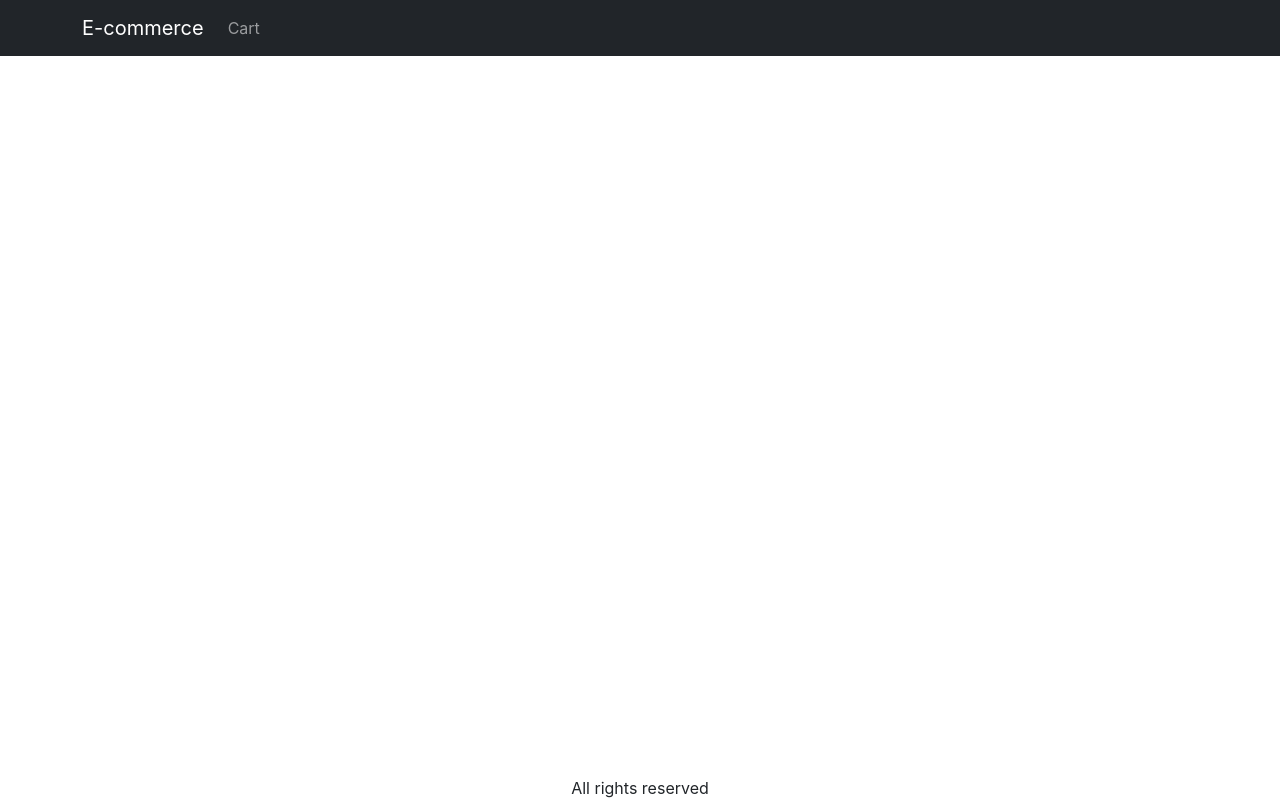
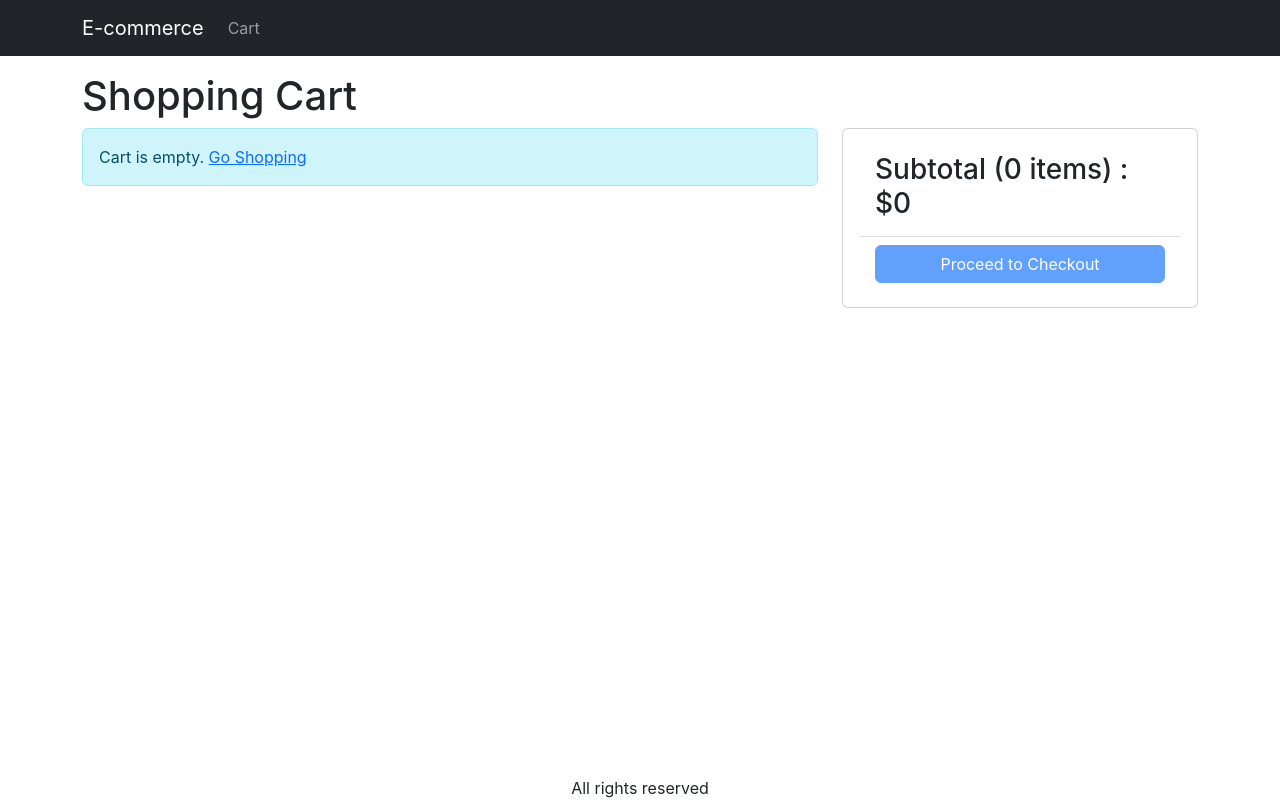
Before and after one commit to iamgokulkannan/ONDC-main, a React (Create React App) app in the folder frontend/: page /cart in a window 1280 px wide. Built offline with nearby package versions, Linux system fonts and the light colour scheme.

Commit message:
cart screen

```diff
--- a/frontend/src/App.js
+++ b/frontend/src/App.js
@@ -8,6 +8,7 @@
 import { LinkContainer } from 'react-router-bootstrap';
 import { useContext } from 'react';
 import { Store } from './Store';
+import CartScreen from './screens/CartScreen';
 
 function App() {
   const { state } = useContext(Store);
@@ -38,6 +39,7 @@
           <Container className="mt-3">
             <Routes>
               <Route path="/product/:slug" element={<ProductScreen />} />
+              <Route path="/cart" element={<CartScreen />} />
               <Route path="/" element={<HomeScreen />} />
             </Routes>
           </Container>
--- a/frontend/src/index.css
+++ b/frontend/src/index.css
@@ -42,3 +42,7 @@
 .img-large {
   max-width: 100%;
 }
+
+.img-thumbnail {
+  height: 80px;
+}
--- /dev/null
+++ b/frontend/src/screens/CartScreen.js
@@ -0,0 +1,96 @@
+import { useContext } from 'react';
+import { Store } from '../Store';
+import { Helmet } from 'react-helmet-async';
+import Row from 'react-bootstrap/Row';
+import Col from 'react-bootstrap/Col';
+import MessageBox from '../components/MessageBox';
+import ListGroup from 'react-bootstrap/ListGroup';
+import Button from 'react-bootstrap/Button';
+import Card from 'react-bootstrap/Card';
+import { Link } from 'react-router-dom';
+import ListGroupItem from 'react-bootstrap/esm/ListGroupItem';
+
+export default function CartScreen() {
+  const { state, dispatch: ctxDispatch } = useContext(Store);
+  const {
+    cart: { cartItems },
+  } = state;
+  return (
+    <div>
+      <Helmet>
+        <title>Shopping Cart</title>{' '}
+      </Helmet>
+      <h1>Shopping Cart</h1>
+      <Row>
+        <Col md={8}>
+          {cartItems.length === 0 ? (
+            <MessageBox>
+              Cart is empty. <Link to="/">Go Shopping</Link>
+            </MessageBox>
+          ) : (
+            <ListGroup>
+              {cartItems.map((item) => (
+                <ListGroup.Item key={item._id}>
+                  <Row className="align-items-center">
+                    <Col md={4}>
+                      <img
+                        src={item.image}
+                        alt={item.name}
+                        className="img-fluid rounded img-thumbnail"
+                      ></img>{' '}
+                      <Link to={`/product/${item.slug}`}>{item.name}</Link>
+                    </Col>
+                    <Col md={3}>
+                      <Button
+                        variant="light"
+                        disabled={item.quantity === item.countInStock}
+                      >
+                        <i className="fas fa-minus-circle"></i>
+                      </Button>{' '}
+                      <span>{item.quantity}</span>{' '}
+                      <Button variant="light" disabled={item.quantity === 1}>
+                        <i className="fas fa-plus-circle"></i>
+                      </Button>
+                    </Col>
+                    <Col md={3}>${item.price}</Col>
+                    <Col md={2}>
+                      <Button variant="light">
+                        <i className="fas fa-trash"></i>
+                      </Button>
+                    </Col>
+                  </Row>
+                </ListGroup.Item>
+              ))}
+            </ListGroup>
+          )}
+        </Col>
+        <Col md={4}>
+          <Card>
+            <Card.Body>
+              <ListGroup variant="flush">
+                <ListGroup.Item>
+                  <h3>
+                    Subtotal ({cartItems.reduce((a, c) => a + c.quantity, 0)}{' '}
+                    items) : $
+                    {cartItems.reduce((a, c) => a + c.price * c.quantity, 0)}
+                  </h3>
+                </ListGroup.Item>
+                <ListGroup.Item>
+                  <div className="d-grid">
+                    <Button
+                      type="button"
+                      variant="primary"
+                      disabled={cartItems.length === 0}
+                    >
+                      Proceed to Checkout
+                    </Button>{' '}
+                  </div>
+                </ListGroup.Item>
+              </ListGroup>
+            </Card.Body>
+          </Card>
+        </Col>
+      </Row>
+    </div>
+  );
+}
--- a/frontend/src/screens/ProductScreen.js
+++ b/frontend/src/screens/ProductScreen.js
@@ -1,6 +1,6 @@
 import axios from 'axios';
 import { useContext, useEffect, useReducer } from 'react';
-import { useParams } from 'react-router-dom';
+import { useNavigate, useParams } from 'react-router-dom';
 import Row from 'react-bootstrap/Row';
 import Col from 'react-bootstrap/Col';
 import Card from 'react-bootstrap/Card';
@@ -28,6 +28,7 @@
 };
 
 function ProductScreen() {
+  const navigate = useNavigate();
   const params = useParams();
   const { slug } = params;
 
@@ -63,6 +64,7 @@
       type: 'CART_ADD_ITEM',
       payload: { ...product, quantity },
     });
+    navigate('/cart');
   };
   return loading ? (
     <LoadingBox />
```
